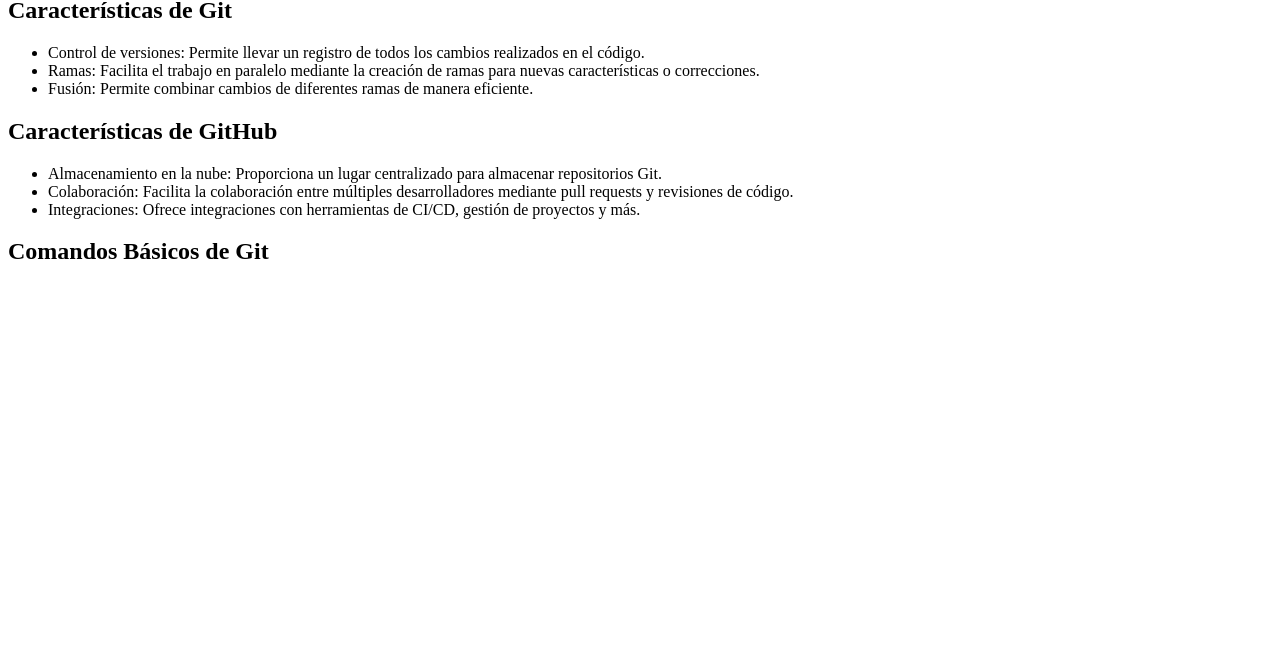
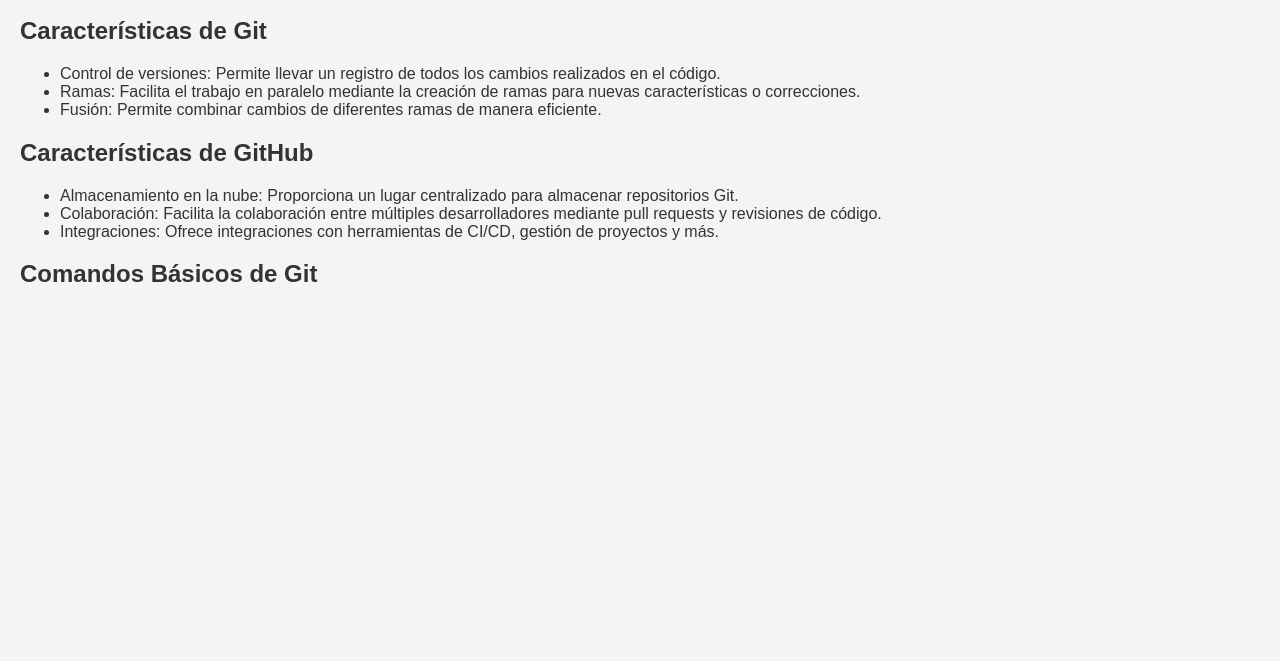
Before and after one commit to Kevin-Jimenez-D/RepositorioPrueba, a plain HTML site: page index.html in a window 1280 px wide. Shown: the part 139-800 px from the top of the page. Drawn offline with Linux system fonts and the light colour scheme.

Commit message:
Ahora coloque el archivo css y modifique el html

```diff
--- a/index.html
+++ b/index.html
@@ -3,7 +3,8 @@
 <head>
     <meta charset="UTF-8">
     <meta name="viewport" content="width=device-width, initial-scale=1.0">
-    <title>Git y GitHub</title>
+    <title>Git&GitHub</title>
+    <link rel="stylesheet" href="style.css">
 </head>
 <body>
     <h1>Git y GitHub</h1>
--- /dev/null
+++ b/style.css
@@ -0,0 +1,7 @@
+body{
+    font-family: Arial, sans-serif;
+    background-color: #f4f4f4;
+    color: #333;
+    margin: 0;
+    padding: 20px;
+}
```
